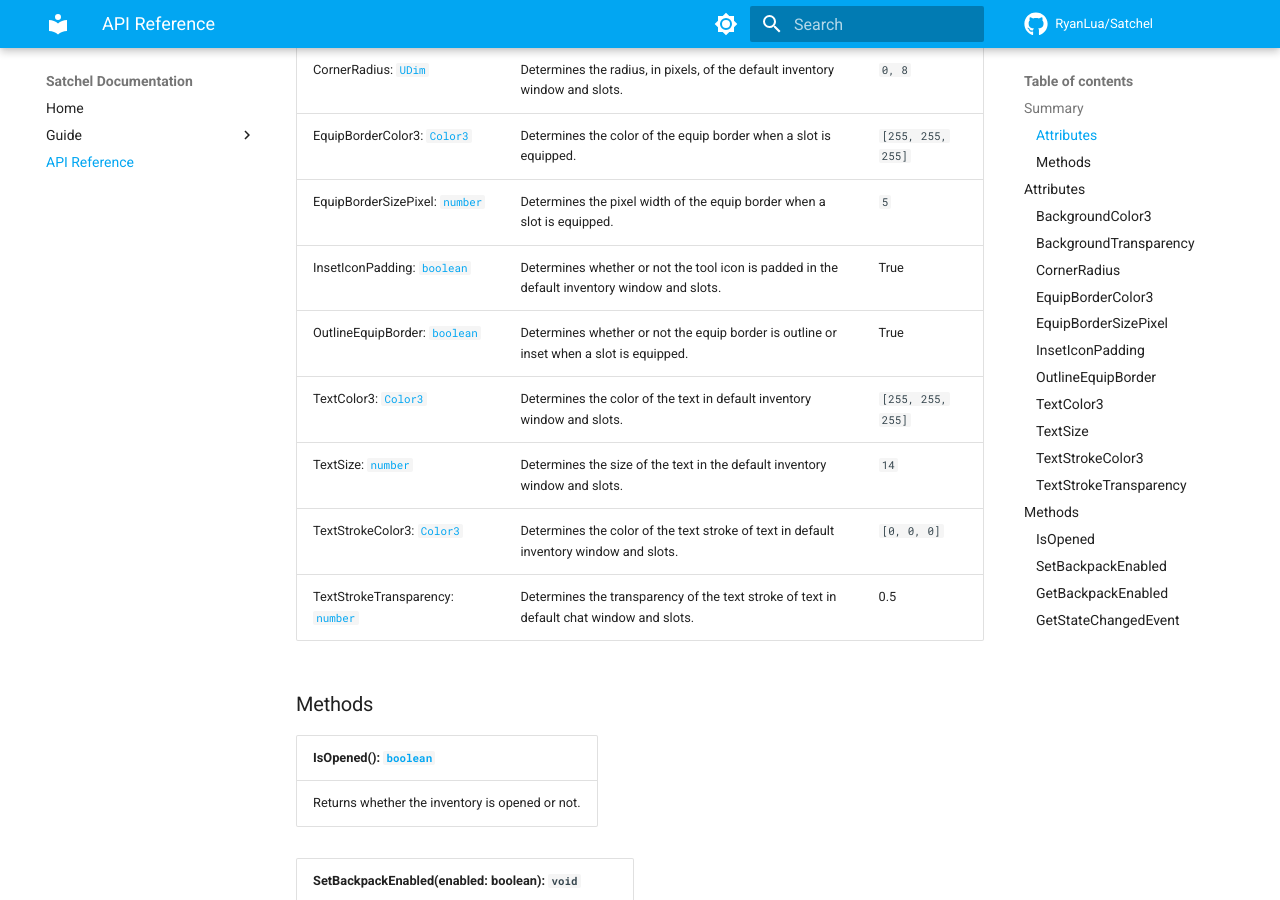
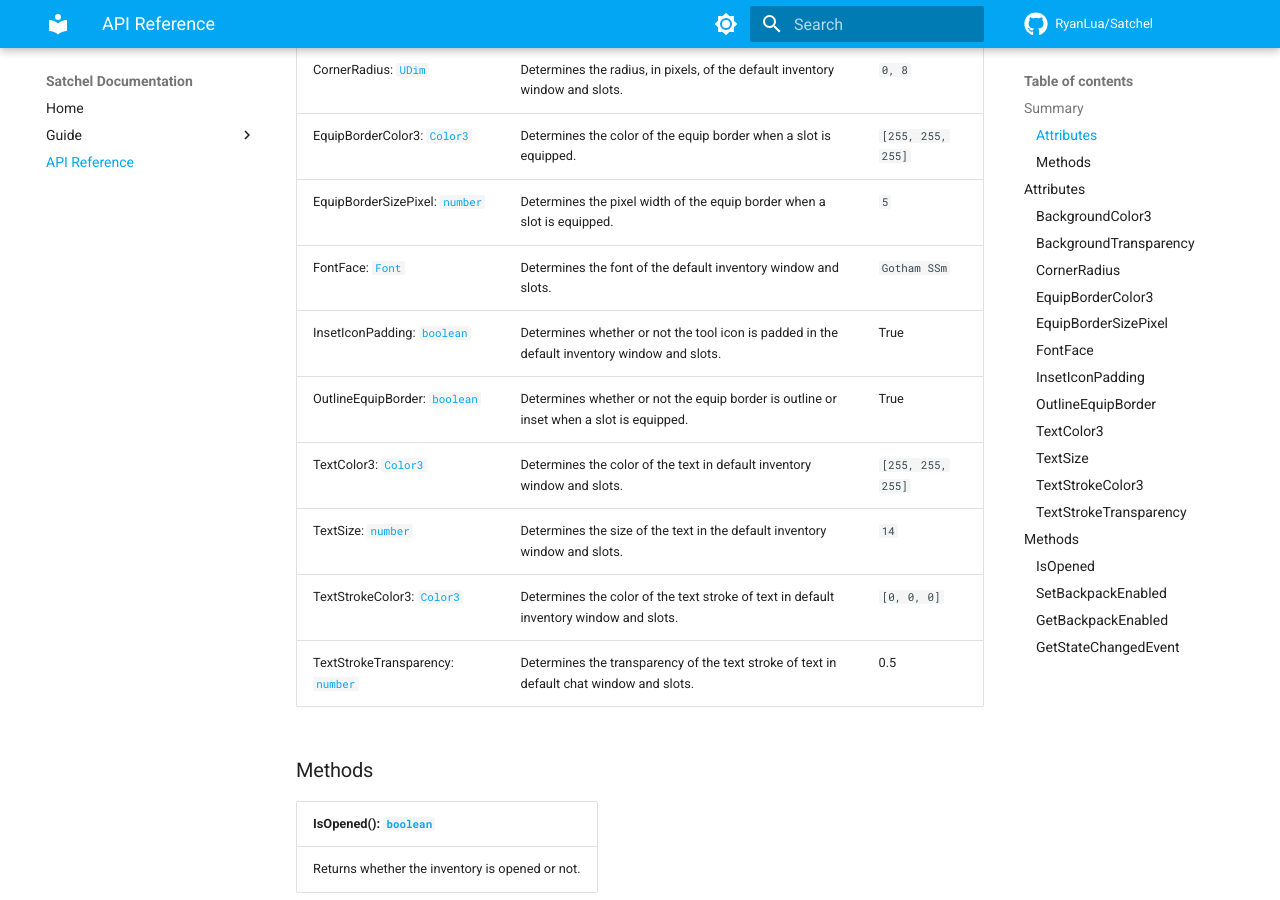
Before and after one commit to RyanLua/Satchel, an MkDocs documentation site: the page built from docs/api-reference.md, in a window 1280 px wide and 900 px high, scrolled down 524 px. Built offline with MkDocs 1.6.1 and Material for MkDocs 9.7.7, drawn with Linux system fonts in a browser that asks for light colours; comment, search, counter and statistics services are not loaded; the version menu is left out; some of the changed text lies outside the part shown.

Commit message:
Add fontface to docs

```diff
--- a/docs/api-reference.md
+++ b/docs/api-reference.md
@@ -15,6 +15,7 @@ Satchel is a reskin of the default BackpackGui located in [CoreGui](https://crea
 | CornerRadius: [`UDim`](https://create.roblox.com/docs/reference/engine/datatypes/UDim) | Determines the radius, in pixels, of the default inventory window and slots. | `0, 8` |
 | EquipBorderColor3: [`Color3`](https://create.roblox.com/docs/reference/engine/datatypes/Color3) | Determines the color of the equip border when a slot is equipped. | `[255, 255, 255]` |
 | EquipBorderSizePixel: [`number`](https://create.roblox.com/docs/scripting/luau/numbers) | Determines the pixel width of the equip border when a slot is equipped. | `5` |
+| FontFace: [`Font`](https://create.roblox.com/docs/reference/engine/enums/Font) | Determines the font of the default inventory window and slots. | `Gotham SSm`
 | InsetIconPadding: [`boolean`](https://create.roblox.com/docs/scripting/luau/booleans) | Determines whether or not the tool icon is padded in the default inventory window and slots. | True |
 | OutlineEquipBorder: [`boolean`](https://create.roblox.com/docs/scripting/luau/booleans) | Determines whether or not the equip border is outline or inset when a slot is equipped. | True |
 | TextColor3: [`Color3`](https://create.roblox.com/docs/reference/engine/datatypes/Color3) | Determines the color of the text in default inventory window and slots. | `[255, 255, 255]` |
@@ -61,6 +62,10 @@ Determines the color of the equip border when a slot is equipped. The drag outli
 ### EquipBorderSizePixel
 
 Determines the pixel width of the equip border when a slot is equipped. This additionally controls the padding of tool icons.
+
+### FontFace
+
+Determines the font of the default inventory window and slots. This includes all text in the Satchel UI.
 
 ### InsetIconPadding
 
```
Also changed, not shown: docs/usage.md (+1 -0 lines).
